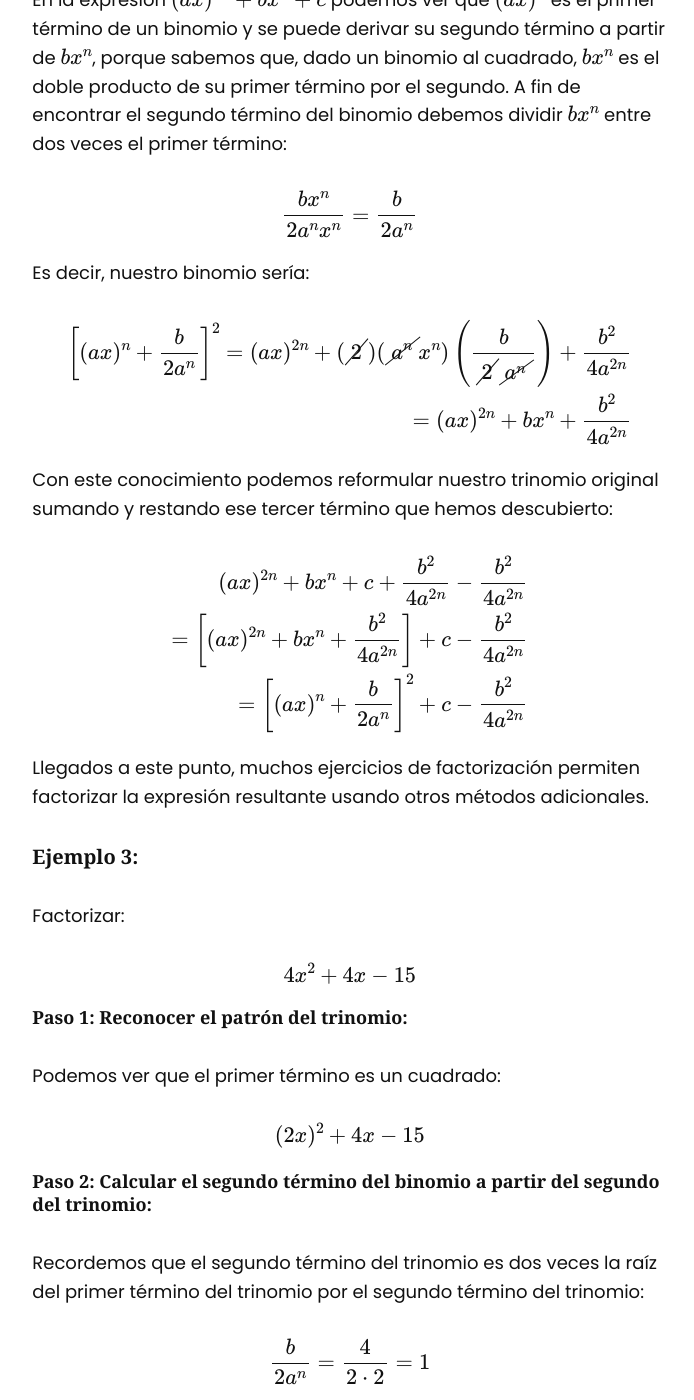
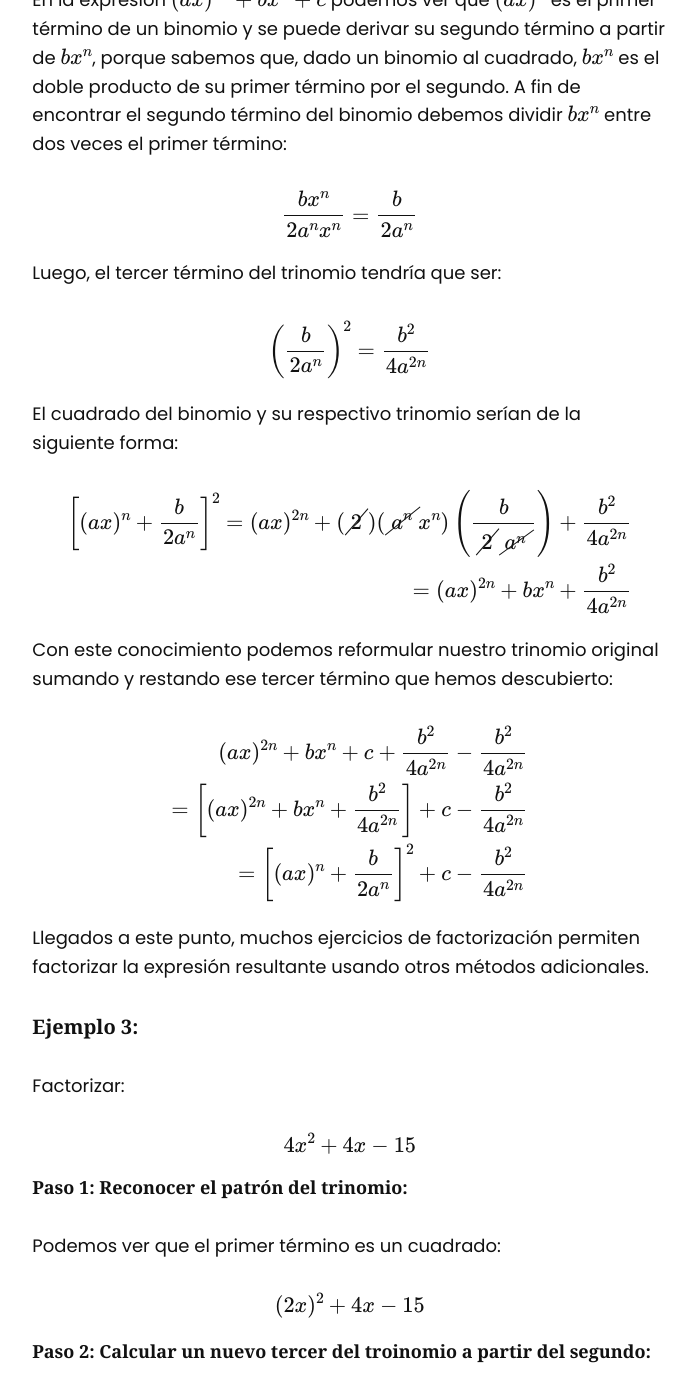
Before and after one commit to asoesem/asoesem.github.io, a Jekyll site: the page built from _posts/2025-03-10-fact-completar-cuadrados.md, in a window 1280 px wide and 1400 px high, scrolled down 5619 px. Shown: the whole window, without its empty margins (457-1151 px from the left). Built offline with Jekyll 4.4.1, drawn with Linux system fonts in a browser that asks for light colours; some of the changed text lies outside the part shown.

Commit message:
Mejoras en artículo de completado de cuadrados

```diff
--- a/_posts/2025-03-10-fact-completar-cuadrados.md
+++ b/_posts/2025-03-10-fact-completar-cuadrados.md
@@ -169,7 +169,11 @@ En la expresión $$(ax)^{2n} + bx^{n} + c$$ podemos ver que $$(ax)^n$$ es el pri
 
 $$\frac{bx^n}{2a^nx^n} = \frac{b}{2a^n}$$
 
-Es decir, nuestro binomio sería:
+Luego, el tercer término del trinomio tendría que ser:
+
+$$\left(\frac{b}{2a^n}\right)^2 = \frac{b^2}{4a^{2n}}$$
+
+El cuadrado del binomio y su respectivo trinomio serían de la siguiente forma:
 
 $$\begin{aligned}
 \left[(ax)^n+\frac{b}{2a^n}\right]^2 = (ax)^{2n} + (\cancel{2})(\cancel{a^n}x^n)\left(\frac{b}{\cancel{2}\cancel{a^n}}\right) + \frac{b^2}{4a^{2n}} \\
@@ -200,11 +204,11 @@ Podemos ver que el primer término es un cuadrado:
 
 $$(2x)^2 + 4x - 15$$
 
-##### Paso 2: Calcular el segundo término del binomio a partir del segundo del trinomio:
+##### Paso 2: Calcular un nuevo tercer del troinomio a partir del segundo:
 
-Recordemos que el segundo término del trinomio es dos veces la raíz del primer término del trinomio por el segundo término del trinomio:
+El nuevo tercer término será:
 
-$$\frac{b}{2a^n} = \frac{4}{2\cdot2} = 1$$
+$$\frac{b^2}{4a^{2n}} = \frac{4^2}{4 \cdot 2^2} = \frac{16}{16} = 1$$
 
 ##### Paso 3: Sumar y restar el nuevo término:
 
```
